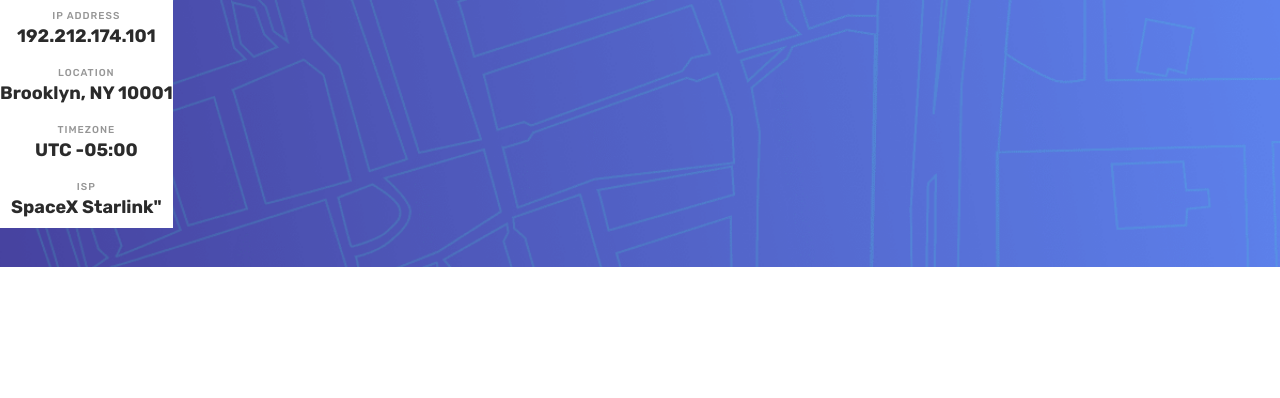
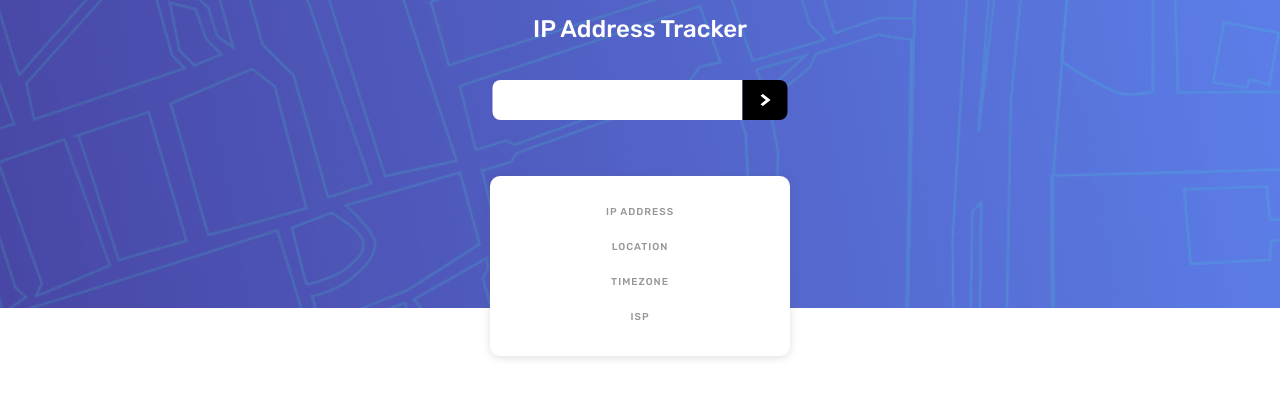
Before and after one commit to nithinmanoj10/Find-IP-Address, a plain HTML site: page index.html in a window 1280 px wide. Drawn offline with nearby package versions, Linux system fonts and the light colour scheme; no server answers.

Commit message:
Current IP display added

```diff
--- a/index.html
+++ b/index.html
@@ -33,29 +33,40 @@
   </head>
   <body>
     <div class="background">
-      <div class="background__pattern"></div>
+      <div class="background__pattern">
+        <h2>IP Address Tracker</h2>
+        <form class="form">
+          <input type="text" class="form__input" id="ip_input" />
+          <button class="form__button" type="button">
+            <img
+              src="./images/icon-arrow.svg"
+              alt="Submit Arrow"
+              class="form__button__icon"
+            />
+          </button>
+        </form>
+      </div>
       <div id="map"></div>
-    </div>
-
       <div class="info-card">
         <ul class="info-card__list">
           <li class="info-card__list__item">
             <h4 class="info-card__list__item__name">IP Address</h4>
-          <h2>192.212.174.101</h2>
+            <h2 id="ip-Address"></h2>
           </li>
           <li class="info-card__list__item">
             <h4 class="info-card__list__item__name">Location</h4>
-          <h2>Brooklyn, NY 10001</h2>
+            <h2 id="location"></h2>
           </li>
           <li class="info-card__list__item">
             <h4 class="info-card__list__item__name">Timezone</h4>
-          <h2>UTC -05:00</h2>
+            <h2 id="timezone"></h2>
           </li>
           <li class="info-card__list__item">
             <h4 class="info-card__list__item__name">ISP</h4>
-          <h2>SpaceX Starlink"</h2>
+            <h2 id="isp"></h2>
           </li>
         </ul>
       </div>
+    </div>
   </body>
 </html>
--- a/sass/layout/_background.scss
+++ b/sass/layout/_background.scss
@@ -1,12 +1,61 @@
 .background {
+  position: relative;
+
   height: 100vh;
   display: grid;
   grid-template-columns: 1fr;
-  grid-template-rows: 2fr 4fr;
+  grid-template-rows: 2.5fr 4fr;
 
   &__pattern {
     background-image: url("../../images/pattern-bg.png");
     background-size: cover;
     background-position: center;
+
+    display: flex;
+
+    h2 {
+      margin: 15px auto;
+      color: #fff;
+      font-weight: 500;
+    }
+
+    .form {
+      position: absolute;
+      top: 80px;
+      left: 50%;
+      transform: translateX(-50%);
+      display: flex;
+
+      &__input {
+        height: 35px;
+        width: 250px;
+        border: none;
+        padding: 20px;
+        color: var(--col-dark-grey);
+        border-radius: 8px 0 0 8px;
+
+        &:focus {
+          outline: none;
+        }
+      }
+
+      &__button {
+        width: 45px;
+        display: flex;
+        background-color: #000;
+        border: none;
+        border-radius: 0 8px 8px 0;
+
+        &__icon {
+          margin: auto;
+          width: 12px;
+          height: 12px;
+        }
+      }
+    }
+  }
+
+  #map {
+    z-index: 9;
   }
 }
--- a/sass/layout/_infoCard.scss
+++ b/sass/layout/_infoCard.scss
@@ -1,9 +1,17 @@
 .info-card {
   position: absolute;
-  top: 0;
-  left: 0;
+  top: 22vh;
+  left: 50%;
+  z-index: 10;
+  transform: translateX(-50%);
   background-color: #fff;
+  box-shadow: rgba(99, 99, 99, 0.2) 0px 2px 8px 0px;
+
+  min-width: 300px;
+  padding: 20px 0;
+  border-radius: 10px;
   &__list {
+    width: 100%;
     &__item {
       display: flex;
       flex-direction: column;
@@ -20,6 +28,8 @@
 
       h2 {
         font-size: 18px;
+        width: 20ch;
+        text-align: center;
         color: var(--col-dark-grey);
       }
     }
--- a/script.js
+++ b/script.js
@@ -1,29 +1,64 @@
-console.log("Hello World");
-
 const URL =
   "https://geo.ipify.org/api/v1?apiKey=at_PYGvqHqBThM53saBGsE7htlVh1VMn";
 
+let map;
+let data;
+
 const updateMap = function (lat, lon) {
-  const map = L.map("map").setView([lat, lon], 17);
+  map = new L.map("map", { zoomControl: false }).setView([lat, lon], 17);
 
   L.tileLayer("https://{s}.tile.openstreetmap.org/{z}/{x}/{y}.png", {
     attribution:
       '&copy; <a href="https://www.openstreetmap.org/copyright">OpenStreetMap</a> contributors',
   }).addTo(map);
 
-  L.marker([lat, lon])
-    .addTo(map)
-    .bindPopup("A pretty CSS3 popup.<br> Easily customizable.")
-    .openPopup();
+  L.marker([lat, lon]).addTo(map).openPopup();
 };
 
-const getLocationAPI = async function () {
+const updateView = function (ipAddress, location, timezone, isp, id) {
+  const elementIP = document.getElementById("ip-Address");
+  const elementLocation = document.getElementById("location");
+  const elementTimezone = document.getElementById("timezone");
+  const elementISP = document.getElementById("isp");
+
+  elementIP.innerHTML = ipAddress;
+  elementLocation.innerHTML = location + ", " + id;
+  elementTimezone.innerHTML = "UCT " + timezone;
+  elementISP.innerHTML = isp;
+  console.log(elementIP, elementLocation, elementTimezone, elementISP);
+};
+
+const getLocationAPI = async function (URL) {
   const response = await fetch(URL);
-  const data = await response.json();
-  const { lat, lng } = data.location;
+  data = await response.json();
+  console.log(data);
+};
+
+const displayIP = function (data) {
+  const { lat, lng, city, timezone, geonameId } = data.location;
+  const { ip, isp } = data;
 
   updateMap(lat, lng);
-  console.log(lat, lng);
+  updateView(ip, city, timezone, isp, geonameId);
+  console.log(data);
 };
 
-// getLocationAPI();
+const showIP = function () {
+  getLocationAPI(URL);
+  console.log(data);
+  displayIP(data);
+};
+
+showIP();
+
+// a function to get the value in the input box after entering the submit button
+const formButton = document.querySelector(".form__button");
+const formInput = document.getElementById("ip_input");
+
+formButton.addEventListener("click", function () {
+  const newURL = URL + "&ipAddress=" + formInput.value;
+  map.flyTo([8.69, 77]);
+});
+
+console.log(formButton);
+console.log(formInput);
```
Also changed, not shown: css/style.css, 1 other file. Lines whose indentation alone changed are shown as unchanged.
